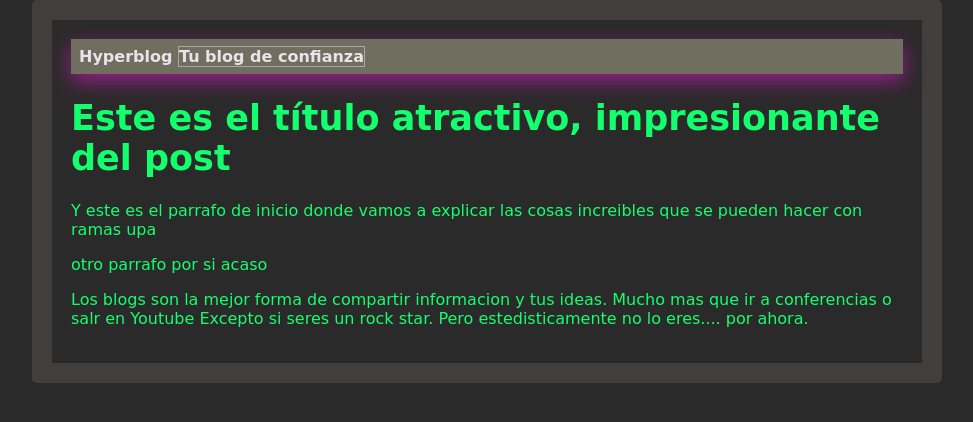
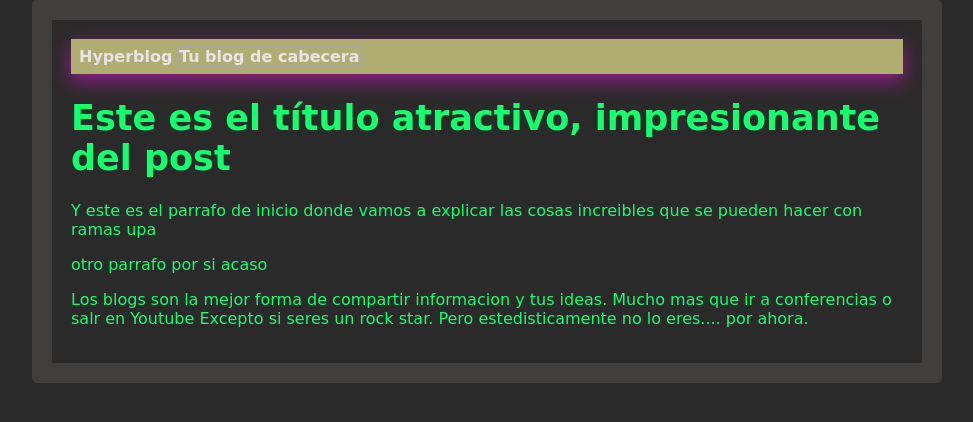
Before and after one commit to ivanrices/Moodle-Reporter, a PHP site: page /blogpost.html in a window 1280 px wide. Shown: the top 422 px of the page, without its empty margins (153-1126 px from the left). Run offline with PHP 8.4, Linux system fonts and the light colour scheme.

Commit message:
modifique cabecera y color background

```diff
--- a/blogpost.html
+++ b/blogpost.html
@@ -7,7 +7,7 @@
         <div id="container">
             <div id ="cabecera">
                 Hyperblog
-                <span id="tagline"> Tu blog de confianza</span>
+                <span id="tagline"> Tu blog de cabecera</span>
             </div>
             <div id="container__post">
                 <h1>Este es el título atractivo, impresionante del post</h1>
--- a/css/estilos.css
+++ b/css/estilos.css
@@ -23,7 +23,7 @@ body{
  }
  #cabecera
  {
-     background: rgb(112, 111, 95);
+     background: rgb(177, 172, 112);
      box-shadow: 0px 7px 20px 0px rgba(255, 20, 235, 0.5);
      color: rgb(236, 226, 234);
      font-weight: bold;
```
